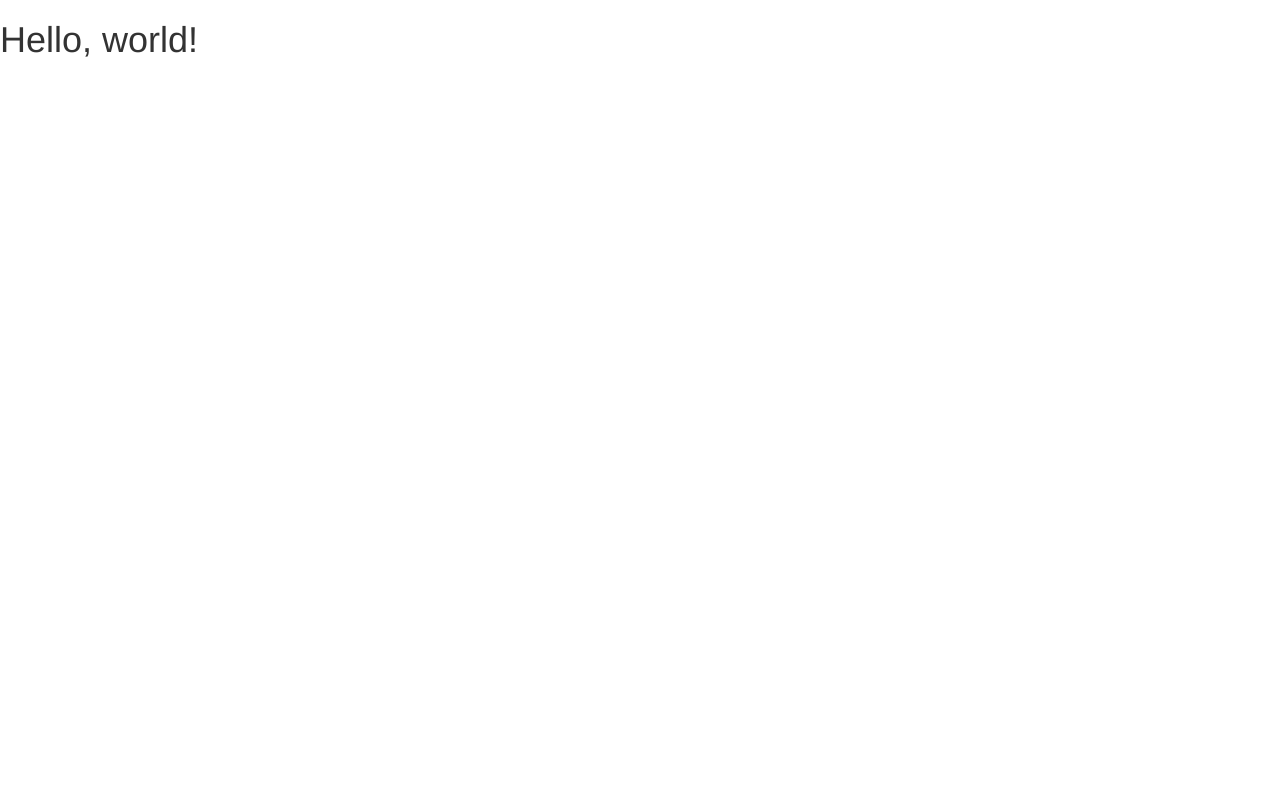
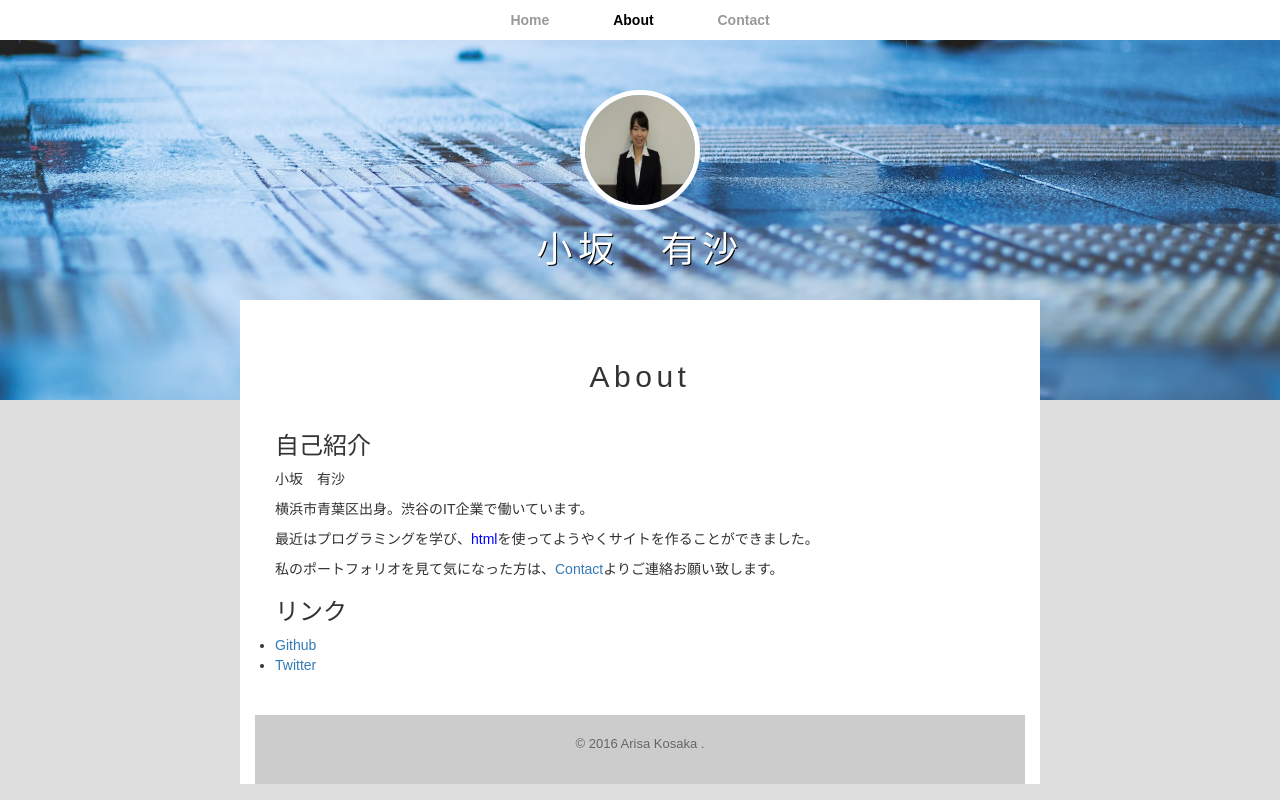
Before and after one commit to arisakosaka/arisakosaka.github.io, a plain HTML site: page index.html in a window 1280 px wide. Drawn offline with nearby package versions, Linux system fonts and the light colour scheme.

Commit message:
first commit

```diff
--- /dev/null
+++ b/index.css
@@ -0,0 +1,92 @@
+* {
+  margin: 0;
+  padding: 0;
+}
+
+body {
+    font-family: YuGothic, "游ゴシック", "メイリオ", Meiryo, "ヒラギノ角ゴ Pro W3", "Hiragino Kaku Gothic Pro", sans-serif;
+    background-color: #ddd;
+    font-size: 14px;
+}
+
+.blue {
+  color: blue;
+}
+
+
+header {
+  background-image: url("bg.jpg");
+  background-position: center center;
+  background-size: cover;
+  background-repeat: no-repeat;
+  padding-bottom: 100px;
+}
+
+#logo {
+  padding: 20px 0;
+  text-align: center;
+}
+
+#logo img {
+  max-width: 120px;
+  border: 5px solid #fff;
+  border-radius: 100%;
+}
+
+#logo h1 {
+  letter-spacing: 0.15em;
+  color: #fff;
+  text-shadow: 1px 1px 0px #000;
+}
+
+nav {
+  margin: 0 0 30px 0;
+  padding: 10px 0;
+  text-align: center;
+  background: #fff;
+}
+
+nav ul {
+  margin: 0 10px;
+  padding: 0;
+}
+
+nav ul li {
+  margin: 0 20px;
+  display: inline-block;
+}
+
+nav ul li a {
+  padding: 15px 10px;
+  text-decoration: none;
+  color: #999;
+  font-weight: bold;
+}
+
+nav ul li a.selected {
+  color: #000;
+}
+
+.container {
+  max-width: 800px;
+  margin: -100px auto 0;
+  background-color: #fff;
+}
+
+section {
+  padding: 30px 20px;
+}
+
+section h2 {
+  padding: 10px 0 20px 0;
+  text-align: center;
+  letter-spacing: 0.15em;
+}
+
+footer {
+  padding: 20px 0;
+  font-size: 93%;
+  text-align: center;
+  background-color: #ccc;
+  color: #666;
+}
--- a/index.html
+++ b/index.html
@@ -1,6 +1,9 @@
 <!DOCTYPE html>
+
+
 <html lang="ja">
-  <head>
+
+<head>
     <meta charset="utf-8">
     <meta http-equiv="X-UA-Compatible" content="IE=edge">
     <meta name="viewport" content="width=device-width, initial-scale=1">
@@ -11,8 +14,145 @@
     <script src="//ajax.googleapis.com/ajax/libs/jquery/1.11.3/jquery.min.js"></script>
     <!-- BootstrapのJS読み込み -->
     <script src="//maxcdn.bootstrapcdn.com/bootstrap/3.3.5/js/bootstrap.min.js"></script>
-  </head>
-  <body>
-    <h1>Hello, world!</h1>
-  </body>
+
+    <style>
+        * {
+            margin: 0;
+            padding: 0;
+        }
+
+        body {
+            font-family: YuGothic, "游ゴシック", "メイリオ", Meiryo, "ヒラギノ角ゴ Pro W3", "Hiragino Kaku Gothic Pro", sans-serif;
+            background-color: #ddd;
+            font-size: 14px;
+        }
+
+        .blue {
+            color: blue;
+        }
+
+        header {
+            background-image: url("bg.jpg");
+            background-position: center center;
+            background-size: cover;
+            background-repeat: no-repeat;
+            padding-bottom: 100px;
+        }
+
+        #logo {
+            padding: 20px 0;
+            text-align: center;
+        }
+
+        #logo img {
+            max-width: 120px;
+            border: 5px solid #fff;
+            border-radius: 100%;
+        }
+
+        #logo h1 {
+            letter-spacing: 0.15em;
+            color: #fff;
+            text-shadow: 1px 1px 0px #000;
+        }
+
+        nav {
+            margin: 0 0 30px 0;
+            padding: 10px 0;
+            text-align: center;
+            background: #fff;
+        }
+
+        nav ul {
+            margin: 0 10px;
+            padding: 0;
+        }
+
+        nav ul li {
+            margin: 0 20px;
+            display: inline-block;
+        }
+
+        nav ul li a {
+            padding: 15px 10px;
+            text-decoration: none;
+            color: #999;
+            font-weight: bold;
+        }
+
+        nav ul li a.selected {
+            color: #000;
+        }
+
+        .container {
+            max-width: 800px;
+            margin: -100px auto 0;
+            background-color: #fff;
+        }
+
+        section {
+            padding: 30px 20px;
+        }
+
+        section h2 {
+            padding: 10px 0 20px 0;
+            text-align: center;
+            letter-spacing: 0.15em;
+        }
+
+        footer {
+            padding: 20px 0;
+            font-size: 93%;
+            text-align: center;
+            background-color: #ccc;
+            color: #666;
+        }
+    </style>
+
+
+</head>
+
+<head>
+    <meta charset="utf-8" />
+    <title>小坂　有沙| About</title>
+    <link rel="stylesheet" href="about.css" />
+</head>
+
+<body>
+
+    <header>
+        <nav>
+            <ul>
+                <li><a href="index.html">Home</a></li>
+                <li><a href="about.html" class="selected">About</a></li>
+                <li><a href="contact.html">Contact</a></li>
+            </ul>
+        </nav>
+
+        <div id="logo">
+            <img src="arisaprofile.jpg" alt="" />
+            <h1>小坂　有沙</h1>
+        </div>
+    </header>
+    <div class="container">
+        <section>
+            <h2>About</h2>
+            <h3>自己紹介</h3>
+            <p>小坂　有沙</p>
+            <p>横浜市青葉区出身。渋谷のIT企業で働いています。</p>
+            <p>最近はプログラミングを学び、<span class="blue">html</span>を使ってようやくサイトを作ることができました。</p>
+            <p>私のポートフォリオを見て気になった方は、<a href="contact.html">Contact</a>よりご連絡お願い致します。</p>
+            <h3>リンク</h3>
+            <ul>
+                <li><a href="https://github.com/arisakosaka/arisakosaka.github.io" target="_blank">Github</a></li>
+                <li><a href="https://www.twitter.com/tarokirameki" target="_blank">Twitter</a></li>
+            </ul>
+        </section>
+        <footer>
+            <p>&copy; 2016 Arisa Kosaka .</p>
+        </footer>
+
+    </div>
+</body>
+
 </html>
```
Also changed, not shown: arisaprofile.jpg (added), bg.jpg (added), profile.jpg (added).
